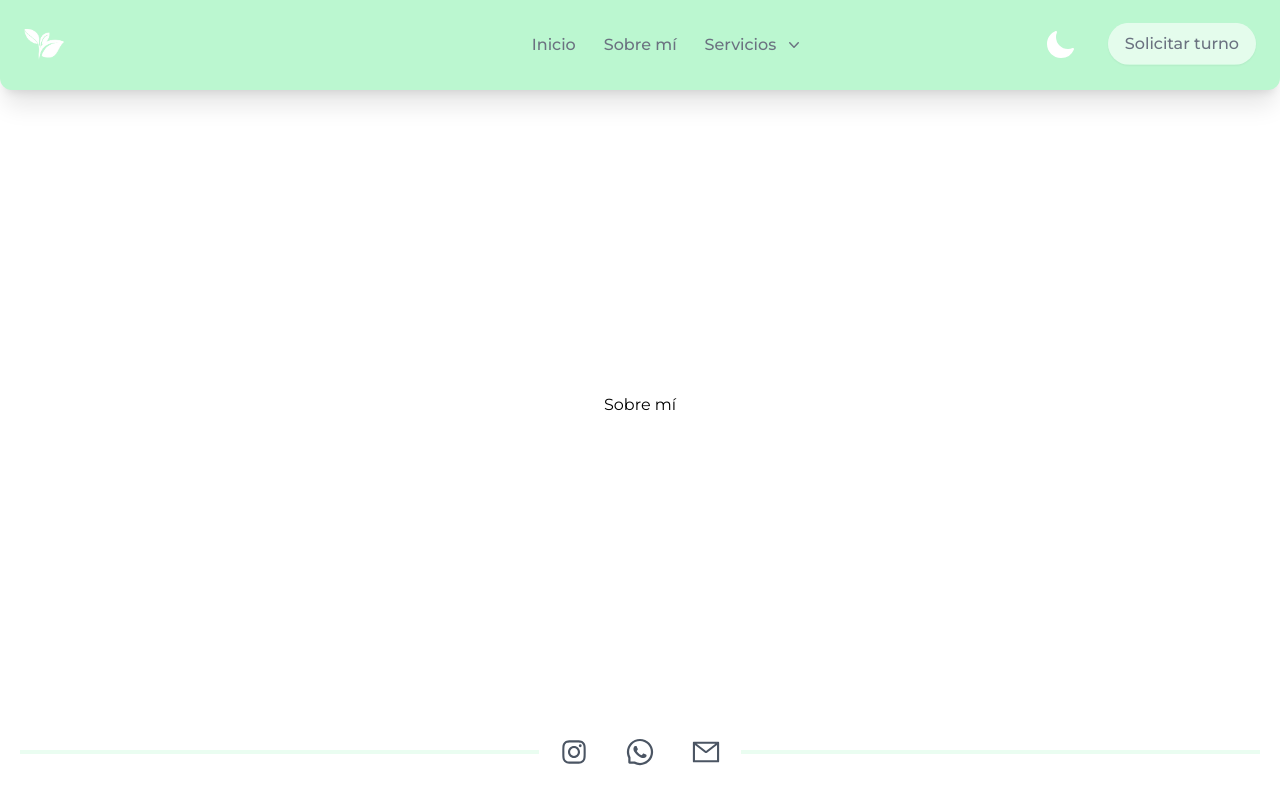
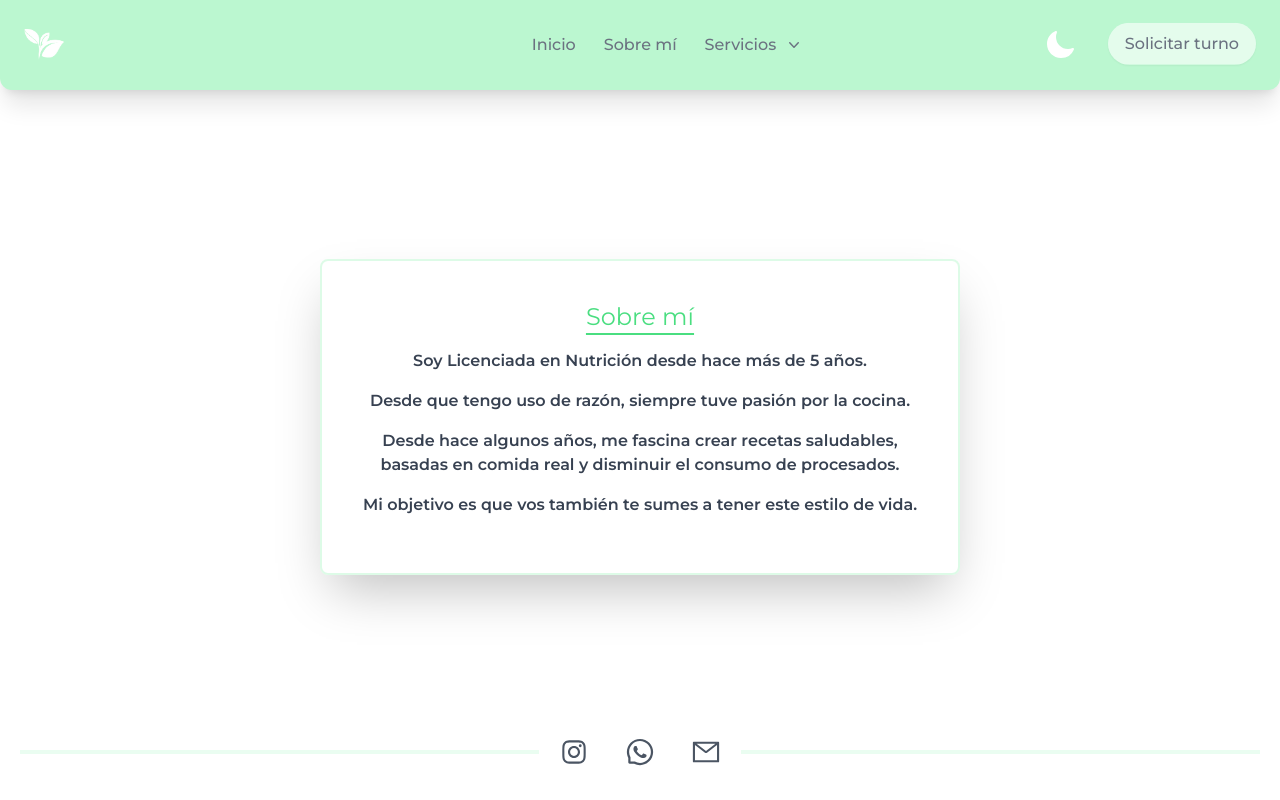
Before and after one commit to francogiuntoli/lupi_site, a Next.js app: page /about in a window 1280 px wide. Built offline with nearby package versions, Linux system fonts and the light colour scheme; what prettier-plugin-tailwindcss would draw is missing.

Commit message:
added about me

```diff
--- a/app/about/page.tsx
+++ b/app/about/page.tsx
@@ -1,3 +1,26 @@
 export default function About() {
-  return <div className="text-center">Sobre mí</div>;
+  return (
+    <div className="m-auto mt-6 flex flex-col items-center justify-center">
+      <div className="m-auto mb-5 w-[90%] rounded-lg border-2 border-green-200 border-opacity-50 p-10 text-center text-gray-700 shadow-2xl dark:bg-zinc-800 dark:text-white sm:mb-0 md:w-[65%] lg:w-[50%]">
+        <ul className="text-gray-700">
+          <h1 className="text-2xl text-green-400 underline decoration-green-400 decoration-2 underline-offset-8 dark:text-green-200 dark:decoration-green-200">
+            Sobre mí
+          </h1>
+          <li className="my-4 font-semibold text-gray-700 dark:text-white ">
+            Soy Licenciada en Nutrición desde hace más de 5 años.
+          </li>
+          <li className="my-4 font-semibold text-gray-700 dark:text-white ">
+            Desde que tengo uso de razón, siempre tuve pasión por la cocina.
+          </li>
+          <li className="my-4 font-semibold text-gray-700 dark:text-white ">
+            Desde hace algunos años, me fascina crear recetas saludables,
+            basadas en comida real y disminuir el consumo de procesados.
+          </li>
+          <li className="my-4 font-semibold text-gray-700 dark:text-white ">
+            Mi objetivo es que vos también te sumes a tener este estilo de vida.
+          </li>
+        </ul>
+      </div>
+    </div>
+  );
 }
```
